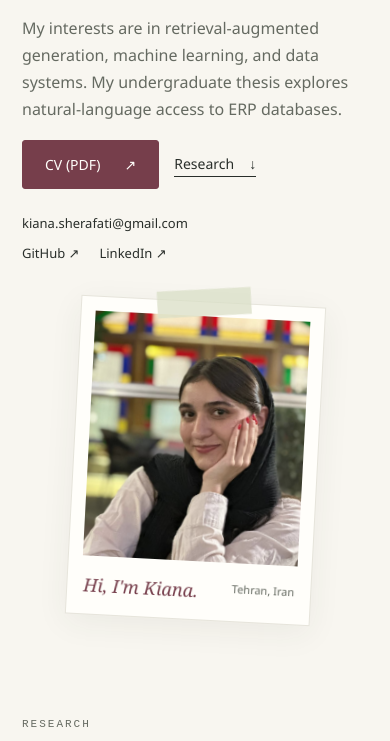
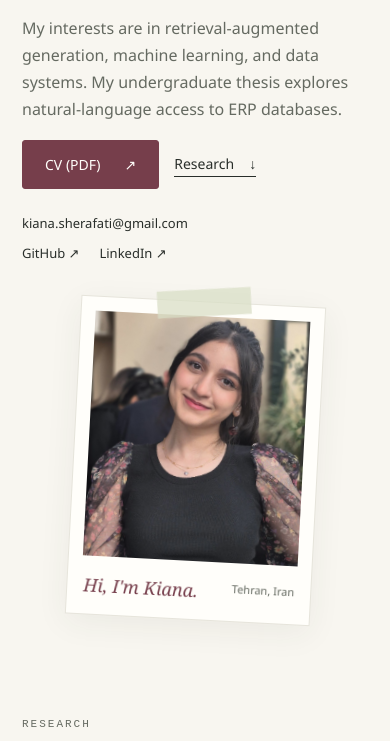
Before and after one commit to kianasherafati/kianasherafati.github.io, a plain HTML site: page index.html in a window 390 px wide. Shown: the part 359-1100 px from the top of the page. Drawn offline with Linux system fonts and the light colour scheme.

Commit message:
Refresh academic profile portrait with selected photo and responsive framing

```diff
--- a/index.html
+++ b/index.html
@@ -11,11 +11,11 @@
   <meta property="og:title" content="Kiana Sherafati — Computer Engineering">
   <meta property="og:description" content="Final-year computer engineering student at Amirkabir University of Technology. Research in Text-to-SQL and RAG, ERP experience, AI projects, and academic CV.">
   <meta property="og:url" content="https://kianasherafati.github.io/">
-  <meta property="og:image" content="https://kianasherafati.github.io/portrait.jpg">
+  <meta property="og:image" content="https://kianasherafati.github.io/portrait-2026.jpg">
   <meta property="og:image:alt" content="Portrait of Kiana Sherafati">
   <meta name="twitter:card" content="summary">
   <link rel="icon" href="favicon.svg" type="image/svg+xml">
-  <link rel="stylesheet" href="style.css?v=20261101-compact">
+  <link rel="stylesheet" href="style.css?v=20261102-portrait">
   <script src="site.js?v=20261101-email" defer></script>
 </head>
 <body>
@@ -44,7 +44,7 @@
       <div class="intro-links"><a href="mailto:kiana.sherafati@gmail.com">kiana.sherafati@gmail.com</a><span><a href="https://github.com/kianasherafati" target="_blank" rel="noopener noreferrer">GitHub ↗</a><a href="https://www.linkedin.com/in/kiana-sherafati-23b424323/" target="_blank" rel="noopener noreferrer">LinkedIn ↗</a></span>
 </div>
     </div>
-    <figure class="portrait-wrap"><img src="portrait.jpg" width="720" height="960" alt="Kiana Sherafati sitting in front of colorful bookshelves" fetchpriority="high"><figcaption><span>Hi, I'm Kiana.</span><span>Tehran, Iran</span></figcaption>
+    <figure class="portrait-wrap"><div class="portrait-crop"><img src="portrait-2026.jpg" width="1920" height="2560" alt="Portrait of Kiana Sherafati" fetchpriority="high"></div><figcaption><span>Hi, I'm Kiana.</span><span>Tehran, Iran</span></figcaption>
 </figure>
   </section>
   <section class="section section-grid reveal" id="research" aria-labelledby="research-title">
--- a/style.css
+++ b/style.css
@@ -1229,6 +1229,17 @@ h3 {
 .home-hero .portrait-wrap img {
   height:310px;
 }
+.portrait-crop {
+  height:310px;
+  overflow:hidden;
+}
+.home-hero .portrait-crop img {
+  width:100%;
+  height:100%;
+  object-fit:cover;
+  transform:scale(1.6);
+  transform-origin:58% 28%;
+}
 .intro-links {
   margin-top:23px;
   font-size:13px;
@@ -1401,6 +1412,12 @@ h3 {
   .home-hero .portrait-wrap img {
     height:245px;
   }
+  .home-hero .portrait-crop {
+    height:245px;
+  }
+  .home-hero .portrait-crop img {
+    height:100%;
+  }
   .personal-note {
     grid-template-columns:1fr;
     gap:20px;
```
Also changed, not shown: cv.html (+2 -2 lines), projects.html (+2 -2 lines), portrait-2026.jpg (added), 1 other file.
